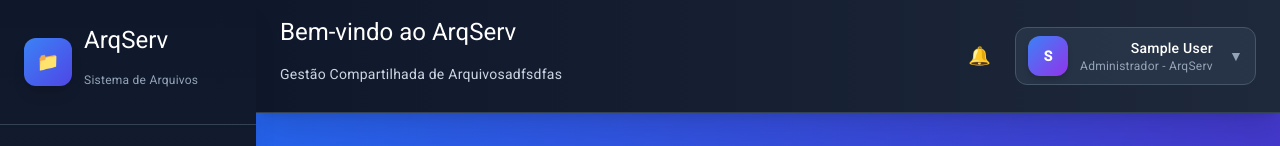
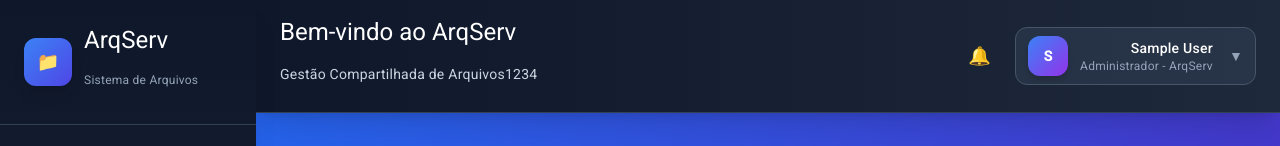
Before and after one commit to fpjunior/ArqServ, an Angular app in the folder frontend/: page /dashboard in a window 1280 px wide. Shown: the top 146 px of the page. Built offline with nearby package versions, Linux system fonts and the light colour scheme; no server answers; sample sign-in values are in the browser's storage.

Commit message:
ajusta pacotes  para fazer deploy

```diff
--- a/frontend/src/app/modules/dashboard/components/dashboard-layout/dashboard-layout.component.ts
+++ b/frontend/src/app/modules/dashboard/components/dashboard-layout/dashboard-layout.component.ts
@@ -189,7 +189,7 @@ export class DashboardLayoutComponent implements OnInit {
 
     switch (this.currentRoute) {
       case '/dashboard':
-        return 'Gestão Compartilhada de Arquivosadfsdfas';
+        return 'Gestão Compartilhada de Arquivos1234';
       case '/servers':
         return 'Organize servidores por grupos alfabéticos';
       case '/upload':
```
Also changed, not shown: frontend/package.json (+16 -16 lines).
